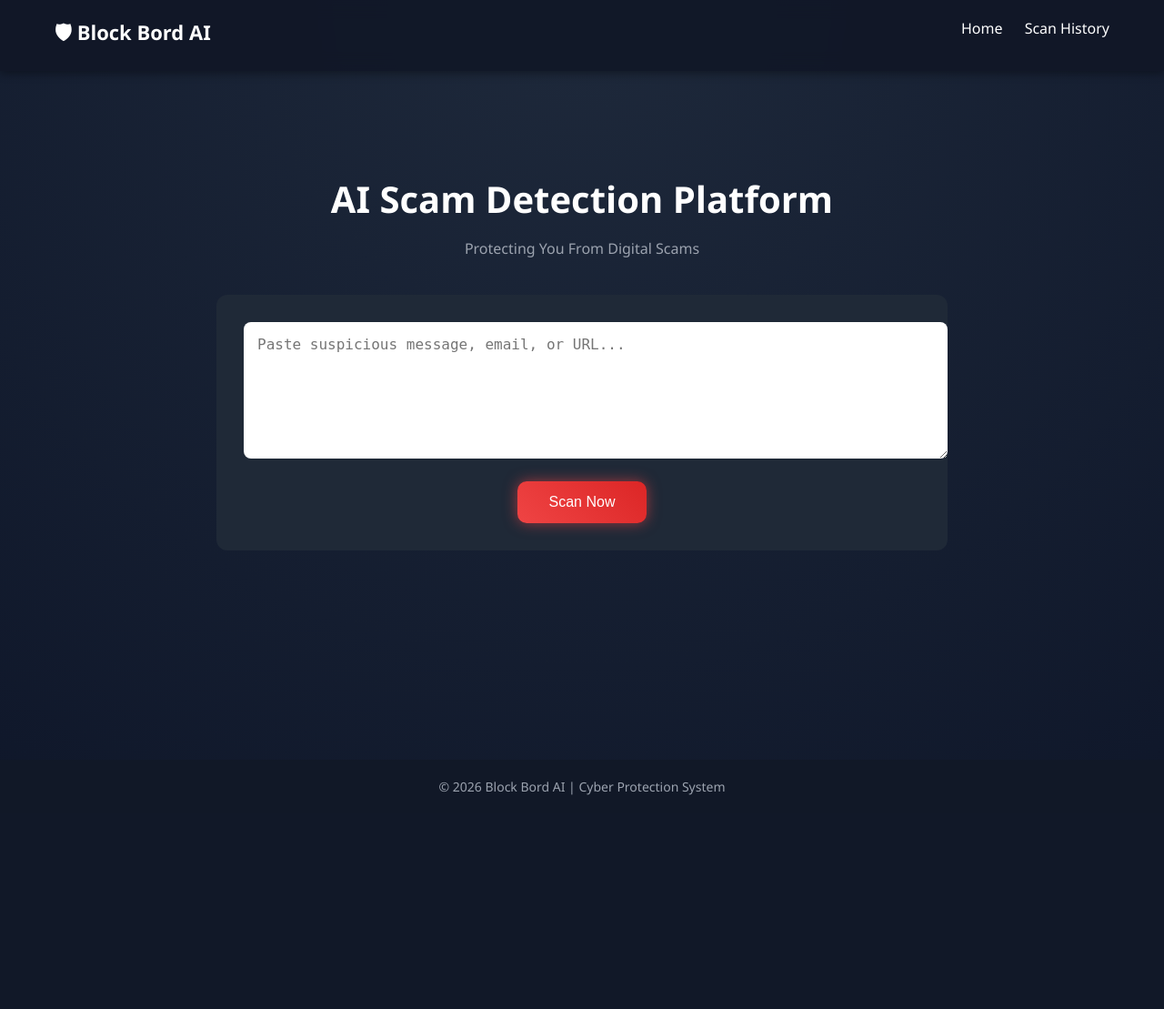
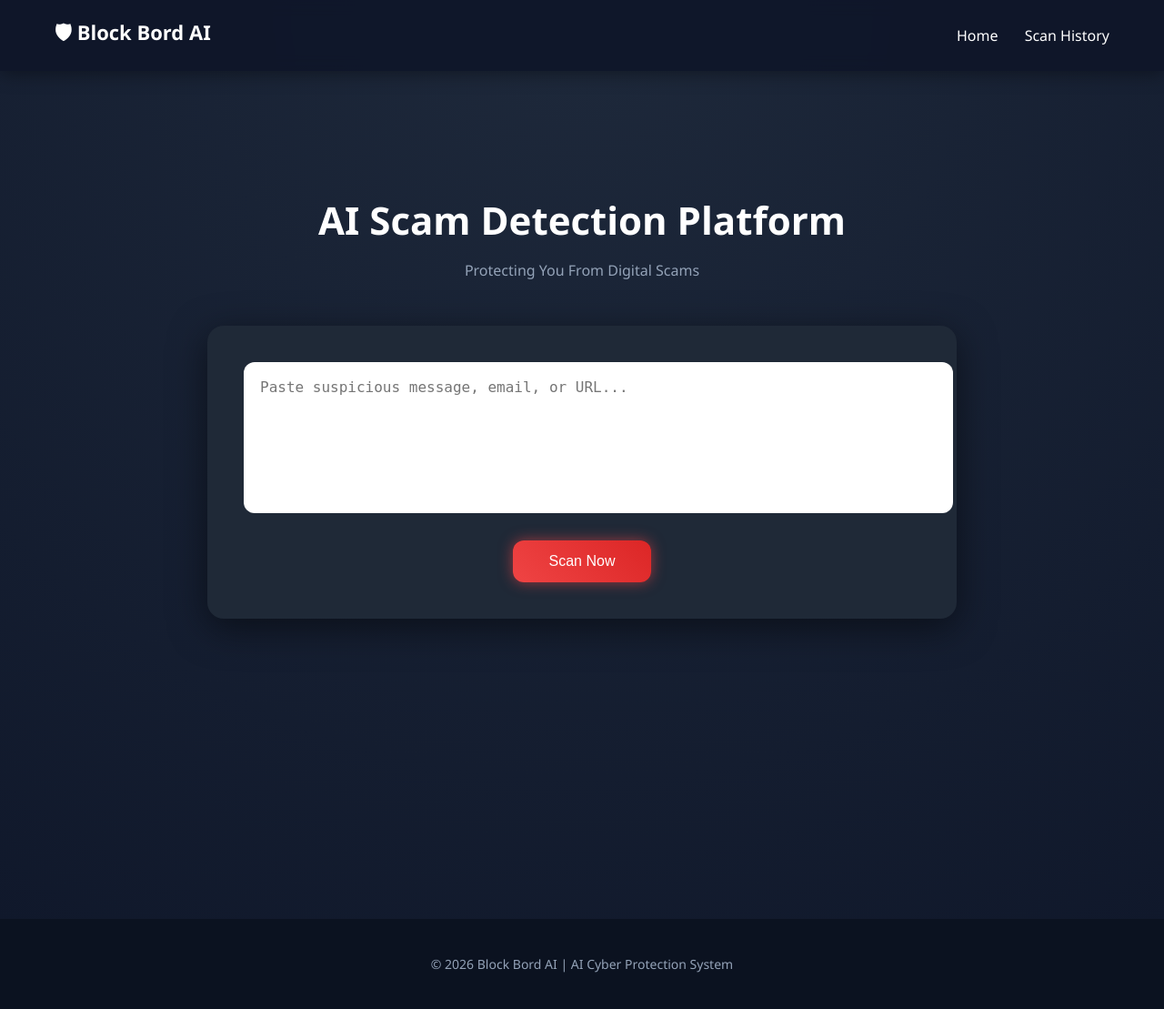
Before and after one commit to kvdayananda/block-bord, a FastAPI app: page / in a window 1280 px wide. Shown: the whole page at 91% size. Before the commit the page ends 874 px from the top, so only its background shows below. Run offline with FastAPI, Linux system fonts and the light colour scheme.

Commit message:
Final premium UI upgrade

```diff
--- a/static/style.css
+++ b/static/style.css
@@ -5,25 +5,17 @@ body {
     color: white;
 }
 
+/* Navbar */
 .navbar {
     position: sticky;
     top: 0;
-    z-index: 1000;
     display: flex;
     justify-content: space-between;
+    align-items: center;
     padding: 20px 60px;
-    background: rgba(17, 24, 39, 0.95);
-    backdrop-filter: blur(10px);
-    box-shadow: 0 2px 10px rgba(0,0,0,0.4);
-}
-
-footer {
-    text-align: center;
-    padding: 40px 20px;
-    background: #0b1220;
-    color: #9ca3af;
-    font-size: 14px;
-
+    background: rgba(15, 23, 42, 0.95);
+    backdrop-filter: blur(8px);
+    box-shadow: 0 2px 20px rgba(0, 0, 0, 0.4);
 }
 
 .logo {
@@ -32,79 +24,87 @@ footer {
 }
 
 .nav-links a {
-    margin-left: 20px;
+    margin-left: 25px;
     color: white;
     text-decoration: none;
+    transition: 0.3s ease;
 }
 
 .nav-links a:hover {
     color: #ef4444;
 }
 
+/* Hero */
 .hero {
     text-align: center;
-    padding: 80px 20px;
+    padding: 100px 20px;
 }
 
 .hero h1 {
-    font-size: 40px;
+    font-size: 42px;
     margin-bottom: 10px;
 }
 
 .hero p {
-    color: #9ca3af;
-    margin-bottom: 40px;
+    color: #94a3b8;
+    margin-bottom: 50px;
 }
 
+/* Scan Box */
 .scan-box {
     background: #1f2937;
-    padding: 30px;
-    border-radius: 12px;
+    padding: 40px;
+    border-radius: 18px;
     width: 60%;
     margin: auto;
+    box-shadow: 0 10px 40px rgba(0,0,0,0.5);
 }
 
 textarea {
     width: 100%;
-    height: 120px;
-    padding: 15px;
-    border-radius: 8px;
+    height: 130px;
+    padding: 18px;
+    border-radius: 12px;
     border: none;
     font-size: 16px;
+    resize: none;
+    outline: none;
 }
 
+textarea:focus {
+    box-shadow: 0 0 10px rgba(239,68,68,0.5);
+}
+
+/* Premium Button */
 button {
-    margin-top: 20px;
-    padding: 14px 35px;
+    margin-top: 25px;
+    padding: 14px 40px;
     background: linear-gradient(45deg, #ef4444, #dc2626);
     border: none;
     color: white;
     font-size: 16px;
     cursor: pointer;
-    border-radius: 10px;
-    transition: 0.3s ease;
+    border-radius: 12px;
+    transition: all 0.3s ease;
     box-shadow: 0 0 15px rgba(239, 68, 68, 0.6);
 }
 
 button:hover {
-    transform: translateY(-3px);
+    transform: translateY(-4px);
     box-shadow: 0 0 25px rgba(239, 68, 68, 0.9);
 }
 
+/* Result Card */
 .result-card {
-    margin-top: 40px;
+    margin-top: 50px;
     width: 60%;
     margin-left: auto;
     margin-right: auto;
-    padding: 25px;
-    border-radius: 15px;
+    padding: 30px;
+    border-radius: 18px;
     animation: fadeIn 0.4s ease-in-out;
 }
 
-@keyframes fadeIn {
-    from { opacity: 0; transform: translateY(15px); }
-    to { opacity: 1; transform: translateY(0); }
-}
 .safe {
     background-color: #16a34a;
 }
@@ -117,9 +117,17 @@ button:hover {
     background-color: #dc2626;
 }
 
+@keyframes fadeIn {
+    from { opacity: 0; transform: translateY(15px); }
+    to { opacity: 1; transform: translateY(0); }
+}
+
+/* Footer */
 footer {
+    margin-top: 120px;
+    padding: 40px 20px;
     text-align: center;
-    padding: 20px;
-    background: #111827;
-    margin-top: 60px;
+    background: #0b1220;
+    color: #94a3b8;
+    font-size: 14px;
 }
--- a/templates/index.html
+++ b/templates/index.html
@@ -27,7 +27,7 @@
 </section>
 
 <footer>
-    © 2026 Block Bord AI | Cyber Protection System
+    © 2026 Block Bord AI | AI Cyber Protection System
 </footer>
 
 <script src="/static/script.js"></script>
```
